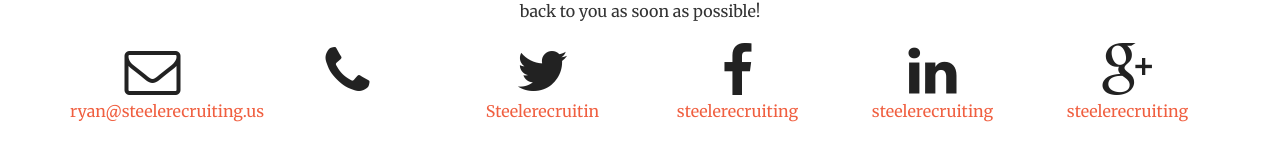
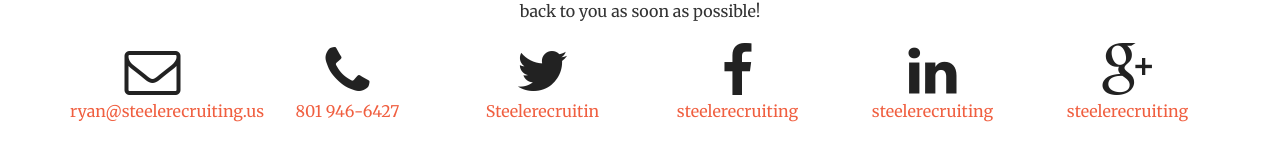
Before and after one commit to steelerecruiting/steele-recruiting, a Jekyll site: the page built from index.html, in a window 1280 px wide and 900 px high, scrolled down 814 px. Shown: the part 657-818 px from the top of the window. Built offline with Jekyll 4.4.1, drawn with Linux system fonts in a browser that asks for light colours.

Commit message:
Update contact.html

```diff
--- a/_includes/contact.html
+++ b/_includes/contact.html
@@ -15,9 +15,9 @@
                 </a>
             </div>
             <div class="col-lg-2 text-center">
-                <a href="tel:{{ site.number }}">
+                <a href="tel:801 946-6427">
                 <i class="fa fa-phone fa-3x wow bounceIn" data-wow-delay=".1s"></i>
-                    <p>{{ site.number }}</p>
+                    <p>801 946-6427</p>
                 </a>
             </div>
             <div class="col-lg-2 text-center">
```
